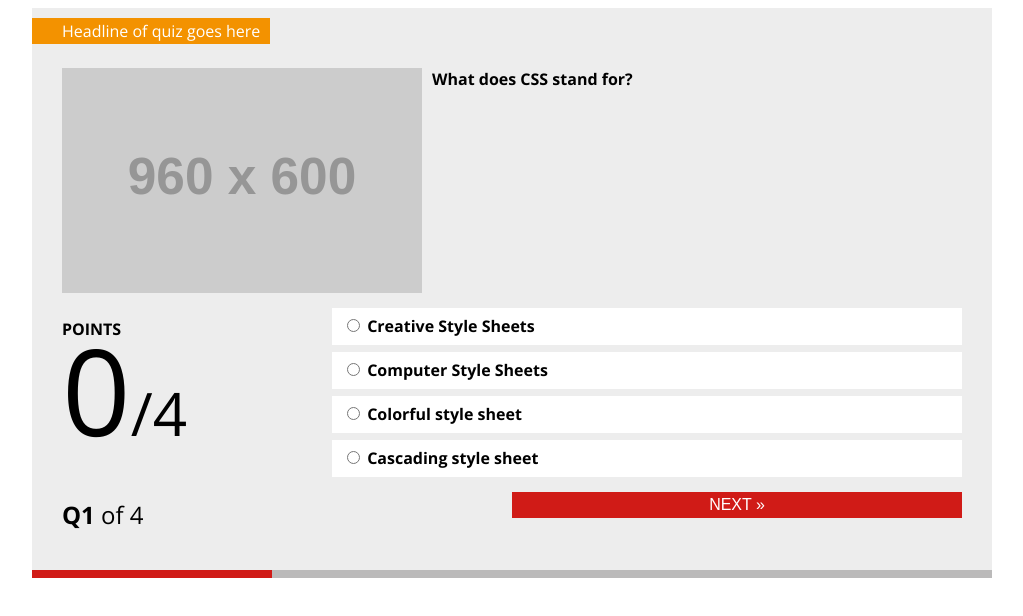
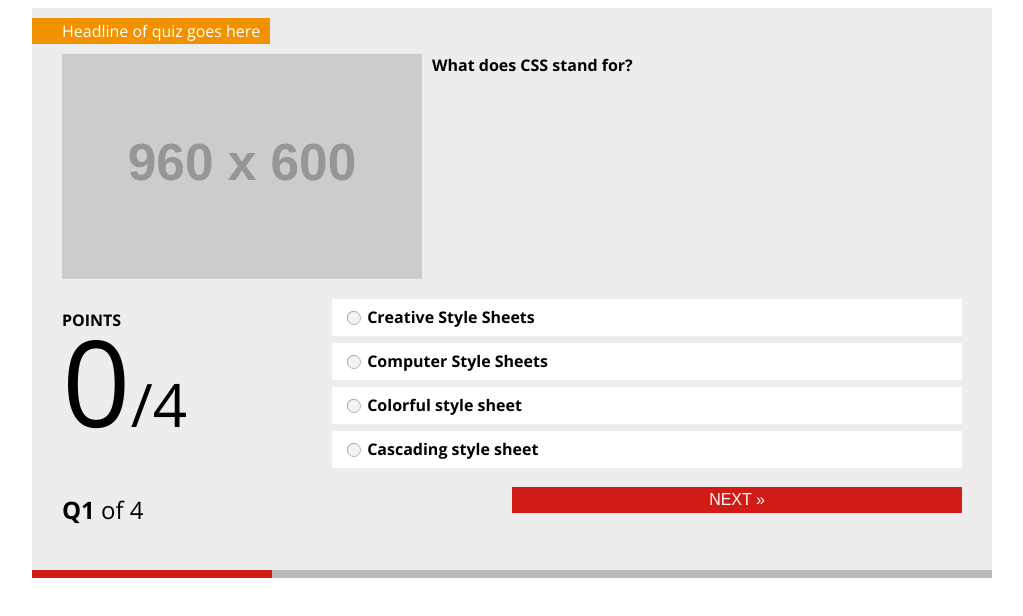
Before and after one commit to eunicedhivya/thefederalquiz, a plain HTML site: page index.html in a window 1280 px wide. Both pictures are taken after a click on the button 815 px from the left and 278 px from the top of the page. Shown: the whole page, without its empty margins (128-1151 px from the left). Drawn offline with nearby package versions, Linux system fonts and the light colour scheme; placeholder pictures from the web are drawn by us.

Commit message:
Radio Button

```diff
--- a/functions.js
+++ b/functions.js
@@ -39,8 +39,9 @@ function checkAnswer(){
     if(checkedOption === listOfQuestions[pos]["answer"]){
 
         // jQuery("#questionslide input:checked+label").css("color", "green")
+
         jQuery("#questionslide input:checked").parent().css("background-color", "#c1d89f").css("color", "#23a216")
-
+        jQuery('#quiz_content input[type=radio]:checked').addClass('green')
         score++;
 
         jQuery("<p>Correct answer! To know more <a href='"+reference+"' target='_blank'>click here</a></p>" ).fadeIn("slow")
@@ -51,12 +52,14 @@ function checkAnswer(){
         // jQuery("#questionslide input:checked+label").css("color", "red");
 
         jQuery("#questionslide input:checked").parent().css("background-color", "#facdbf").css("color", "#d02417")
+        jQuery("#quiz_content input[type=radio]:checked").addClass('red')
 
         jQuery("#questionslide input").each(function(){
 
             if (jQuery(this).val() === listOfQuestions[pos]["answer"]) {
 
                 jQuery(this).parent().css("background-color", "#c1d89f").css("color", "#23a216")
+                jQuery(this).addClass('green')
                 // jQuery(this).next().css("color", "green")
 
             }
@@ -107,7 +110,7 @@ function createAQuestion() {
     // quiz.innerHTML = "<h3>" +  + "</h3>";
     // quiz.innerHTML += "<header> HEADLINE OF QUIZ GOES HERE </header>"
     quiz.innerHTML += "<div class='row clearfixsol'><img class='fade-in' src='" + leadVisual + "' /><h3>"+question+"</h3></div>"
-    quiz.innerHTML += "<div class='row clearfixsol'><div class='col col1 quizcounter'> <p>Points</p> <p><span>"+score+"</span>/"+listOfQuestions.length+"</p> </div> <div class='col col2'> <label for='choA'><input onclick='checkAnswer()' type='radio' name='choices' value='A'> " + choiceA + "</label><br> <label for='choB'><input onclick='checkAnswer()' type='radio' name='choices' value='B'> " + choiceB + "</label><br><label for='choC'> <input onclick='checkAnswer()' type='radio' name='choices' value='C'> " + choiceC + "</label><br> <label for='choC'> <input onclick='checkAnswer()' type='radio' name='choices' value='D'> " + choiceD + "</label><br> <div class='referencemsg'></div></div></div>";
+    quiz.innerHTML += "<div class='row clearfixsol'><div class='col col1 quizcounter'> <p>Points</p> <p><span>"+score+"</span>/"+listOfQuestions.length+"</p> </div> <div class='col col2'> <div class= 'ip-container'><input onclick='checkAnswer()' type='radio' name='choices' value='A' id='choA'> <label for='choA'>" + choiceA + " </label></div><br> <div class= 'ip-container'><input onclick='checkAnswer()' type='radio' name='choices' value='B' id='choB'><label for='choB'> " + choiceB + "</label></div><br><div class= 'ip-container'><input onclick='checkAnswer()' type='radio' name='choices' value='C' id='choC'><label for='choC'> " + choiceC + "</label> </div> <br> <div class='ip-container'>  <input onclick='checkAnswer()' type='radio' name='choices' value='D'> <label for='choC'>" + choiceD + "</label><br> </div><div class='referencemsg'></div></div></div>";
     // quiz.innerHTML += "<div class='row clearfixsol'><div class='col col1'> <p>Points</p> <p><span>"+score+"</span>/"+listOfQuestions.length+"</p> </div> <div class='col col2'> <input onclick='checkAnswer()' type='radio' name='choices' value='A'> <label for='choA'>" + choiceA + "</label><br> <input onclick='checkAnswer()' type='radio' name='choices' value='B'> <label for='choB'>" + choiceB + "</label><br> <input onclick='checkAnswer()' type='radio' name='choices' value='C'> <label for='choC'>" + choiceC + "</label><br> <input onclick='checkAnswer()' type='radio' name='choices' value='D'> <label for='choC'>" + choiceD + "</label><br> <div class='referencemsg'></div></div></div>";
 
     // quiz.innerHTML += "<div class='row clearfixsol footer'><p class='pull-left width50'>Q"+(pos+1)+" of "+listOfQuestions.length+"</p><button onclick='gotoNextQuestion()' class='pull-right width50 next fade-in' disabled='disabled' id='choiceSubmit'>Next &raquo;</button> </div>";
--- a/style.css
+++ b/style.css
@@ -45,7 +45,7 @@
     color: #FFFFFF;margin-top: 10px;
     float: left;}
 #questionslide img{ float: left; margin-right: 10px; width:40%;}
-#questionslide .row:first-child{ margin:30px 0 15px 0; }
+/* #questionslide .row:first-child{ margin:30px 0 15px 0; } */
 #questionslide .row{ margin:10px 0 20px 0; }
 #questionslide .col1{ float: left; width: 30%;}
 #questionslide .col2{ float: right; width: 70%;}
@@ -58,13 +58,13 @@
 #quizstatus{ font-size: 24px;}
 #quizstatus span{ font-weight: bold;}
 
-#quiz_content label{background-color: #FFFFFF; background-color: #FFFFFF;
+/* #quiz_content label{background-color: #FFFFFF; background-color: #FFFFFF;
     width: 100%;
     padding: 5px 10px;
     margin: 0 0 -15px 0;
     display: block;
     box-sizing: border-box;
-    line-height: 27px; font-weight: 700;}
+    line-height: 27px; font-weight: 700;} */
 
 
 #quiz_endcover { padding: 30px; text-align: center;}
@@ -113,3 +113,52 @@
 
 .progressbar { width: 100%; background-color: #bbbaba; height: 8px; }
 .progressbarfull { width: 100%; background-color: #d01b17; height: 8px; transition: all 1s;}
+
+/***Changes***/
+
+#quiz_content .ip-container {
+    background-color: #FFFFFF;
+    width: 100%;
+    padding: 5px 10px;
+    margin: 0 0 -15px 0;
+    display: block;
+    box-sizing: border-box;
+    line-height: 27px; font-weight: 700;
+}
+#quiz_content input[type=radio] {
+    opacity: 1;
+    z-index: 999;
+}
+#quiz_content input[type=radio]:before {
+    content: '';
+    background: #f4f4f4;
+    border-radius: 100%;
+    border: 1px solid #b4b4b4;
+    display: inline-block;
+    width: 12px;
+    height: 12px;
+    position: relative;
+    top: 0px;
+    left: 0px;
+    vertical-align: top;
+    cursor: pointer;
+    text-align: center;
+    transition: all 250ms ease;
+    pointer-events: none;
+  }
+  #quiz_content input[type=radio]:checked:before {
+    box-shadow: inset 0 0 0 4px #f4f4f4;
+  }
+
+  #quiz_content input[type=radio].green:before {
+    /* background-color: #23a216; */
+    border-color:#23a216;
+  }
+  #quiz_content input[type=radio].red:checked:before {
+    background-color: #d02417;
+    border-color:#d02417;
+  }
+  #quiz_content input[type=radio].green:checked:before {
+    background-color: #23a216;
+    border-color:#23a216;
+  }
```
